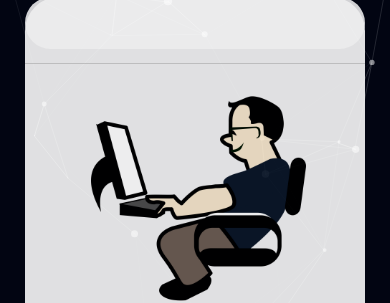
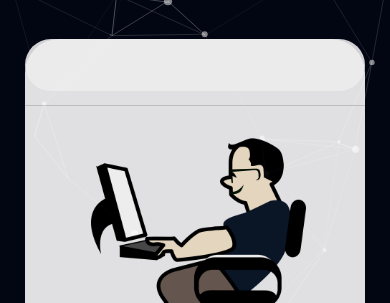
Before and after one commit to HarshalAtre/My-Website, a website: page main/index.html in a window 390 px wide. Shown: the part 222-525 px from the top of the page. Drawn offline with Linux system fonts and the light colour scheme; a script that the page names is missing.

Commit message:
Update mystyle.css

```diff
--- a/main/css/mystyle.css
+++ b/main/css/mystyle.css
@@ -590,7 +590,7 @@ text-align: center;
 }
 @media (max-width: 450px){
     .content{
-        height: 200em;
+        height: 206em;
     }
     .title{
         width: 87vw;
```
